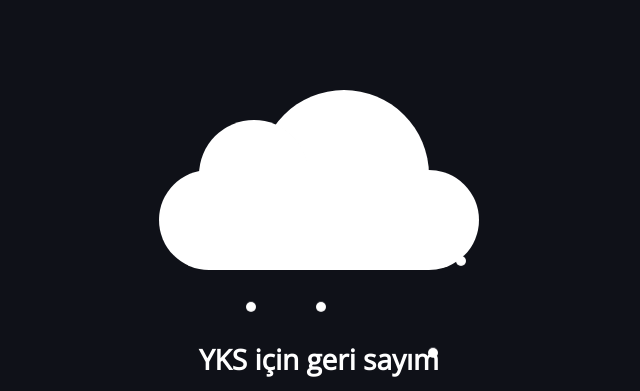
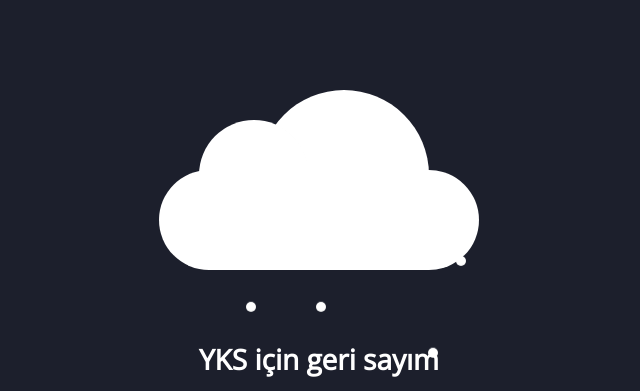
Before and after one commit to ASakrak/YksCountdown, a plain HTML site: page index.html in a window 1280 px wide. Shown: the top 391 px of the page, without its empty margins (321-961 px from the left). Drawn offline with nearby package versions, Linux system fonts and the light colour scheme; a web font is replaced by a local one.

Commit message:
Update main.css

```diff
--- a/main.css
+++ b/main.css
@@ -11,7 +11,7 @@ body {
     align-items: center;
     text-align: center;
     min-height: 80vh;
-    background-color: rgb(15, 17, 24);
+    background-color: rgb(28, 31, 44);
     font-family: 'Edu VIC WA NT Beginner', cursive;
     font-family: 'Kanit', sans-serif;
     font-family: 'Montserrat', sans-serif;
```
